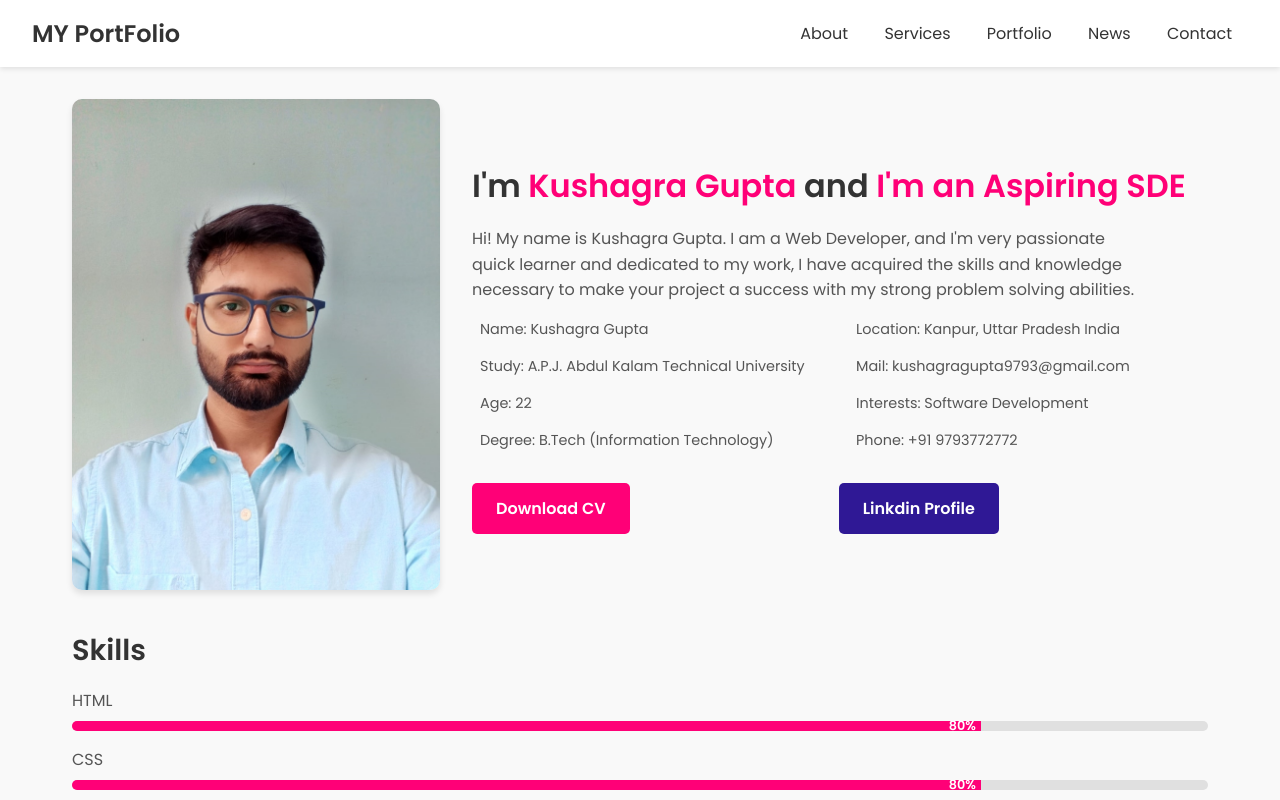
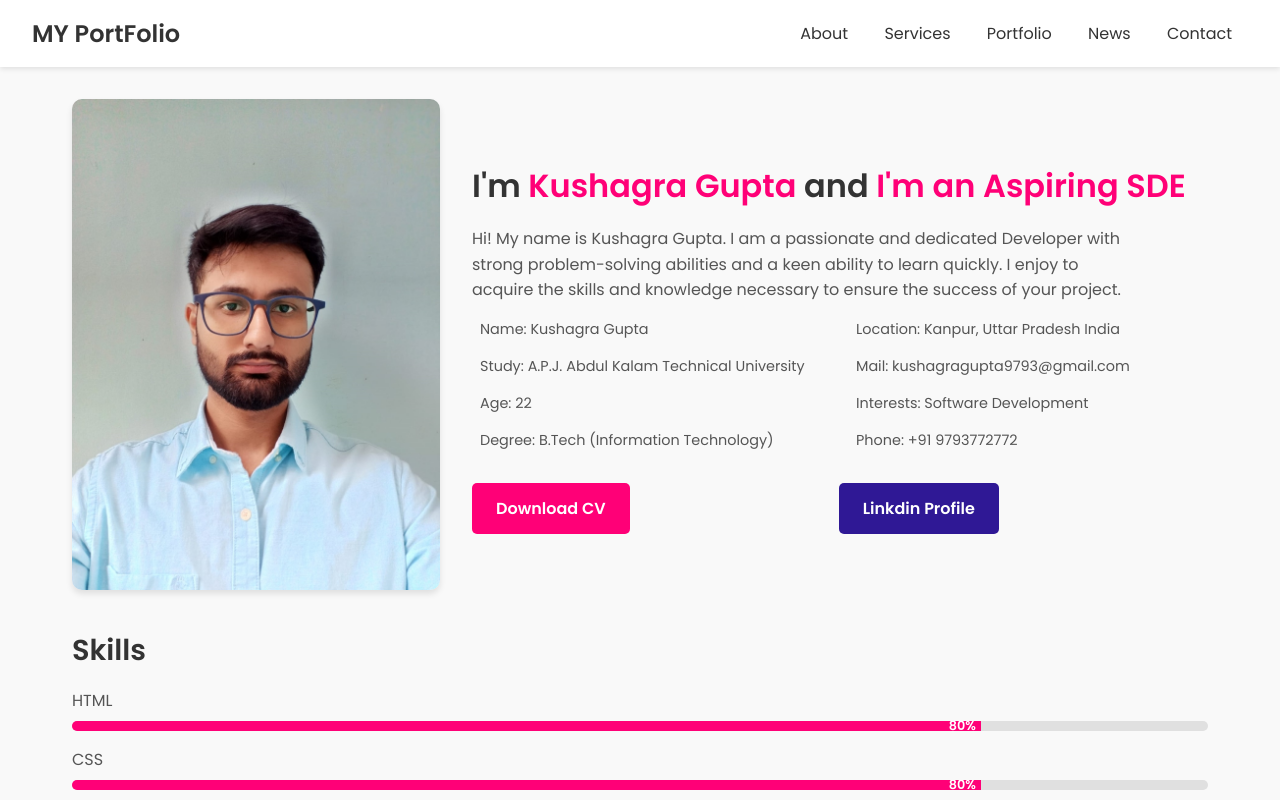
Before and after one commit to Gupta-Kushagra/MY-portfolio1, a plain HTML site: page index.html in a window 1280 px wide. Shown: the top 800 px of the page. Drawn offline with Linux system fonts and the light colour scheme.

Commit message:
Update index.html

```diff
--- a/index.html
+++ b/index.html
@@ -345,7 +345,7 @@
         </div>
         <div class="about-content">
             <h1>I&#39;m <span>Kushagra Gupta</span> and <span>I&#39;m an Aspiring SDE</span></h1>
-            <p>Hi! My name is Kushagra Gupta. I am a Web Developer, and I&#39;m very passionate quick learner and dedicated to my work, I have acquired the skills and knowledge necessary to make your project a success with my strong problem solving abilities.</p>
+            <p>Hi! My name is Kushagra Gupta. I am a passionate and dedicated Developer with strong problem-solving abilities and a keen ability to learn quickly. I enjoy to acquire the skills and knowledge necessary to ensure the success of your project.</p>
             <div class="details">
                 <div><i class="fas fa-calendar-alt"></i> Name: Kushagra Gupta</div>
                 <div><i class="fas fa-map-marker-alt"></i> Location: Kanpur, Uttar Pradesh India</div>
```
